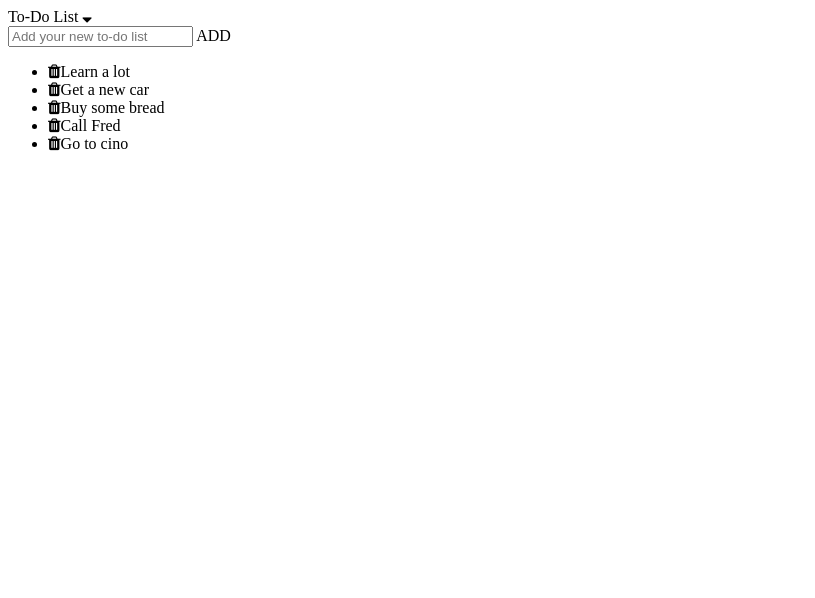
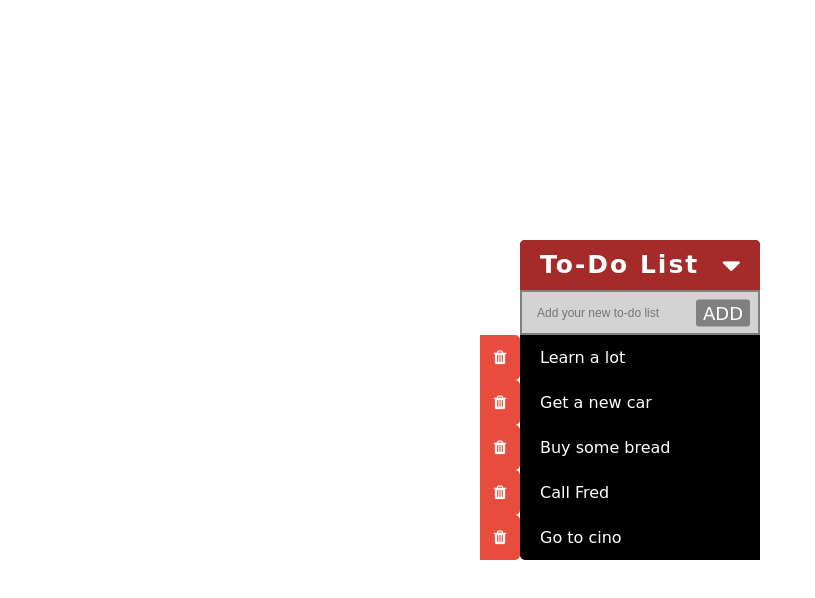
Before and after one commit to cn-rgb/todolist, a plain HTML site: page index.html in a window 1280 px wide. Shown: the whole page, without its empty margins (0-815 px from the left). Drawn offline with Linux system fonts and the light colour scheme.

Commit message:
Update index.html

```diff
--- a/index.html
+++ b/index.html
@@ -5,7 +5,7 @@
 
 	<meta charset="UTF-8">
 	<meta name="viewport" content="width=device-width, initial-scale=1.0">
-	<link rel="stylesheet" type="text/css" href="todo_style.css">
+	<link rel="stylesheet" type="text/css" href="style.css">
 	<link rel="icon" type="image/png" href="favicon.png">
 	<link rel="stylesheet" href="https://cdnjs.cloudflare.com/ajax/libs/font-awesome/4.7.0/css/font-awesome.min.css">
 
```
